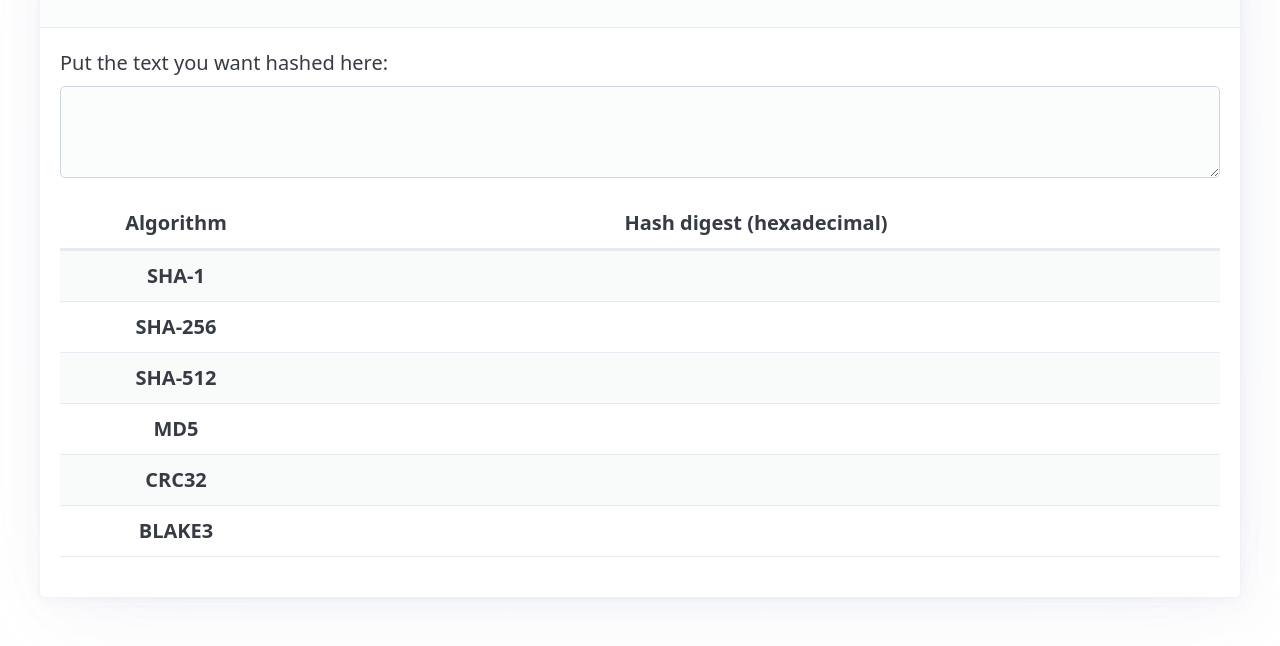
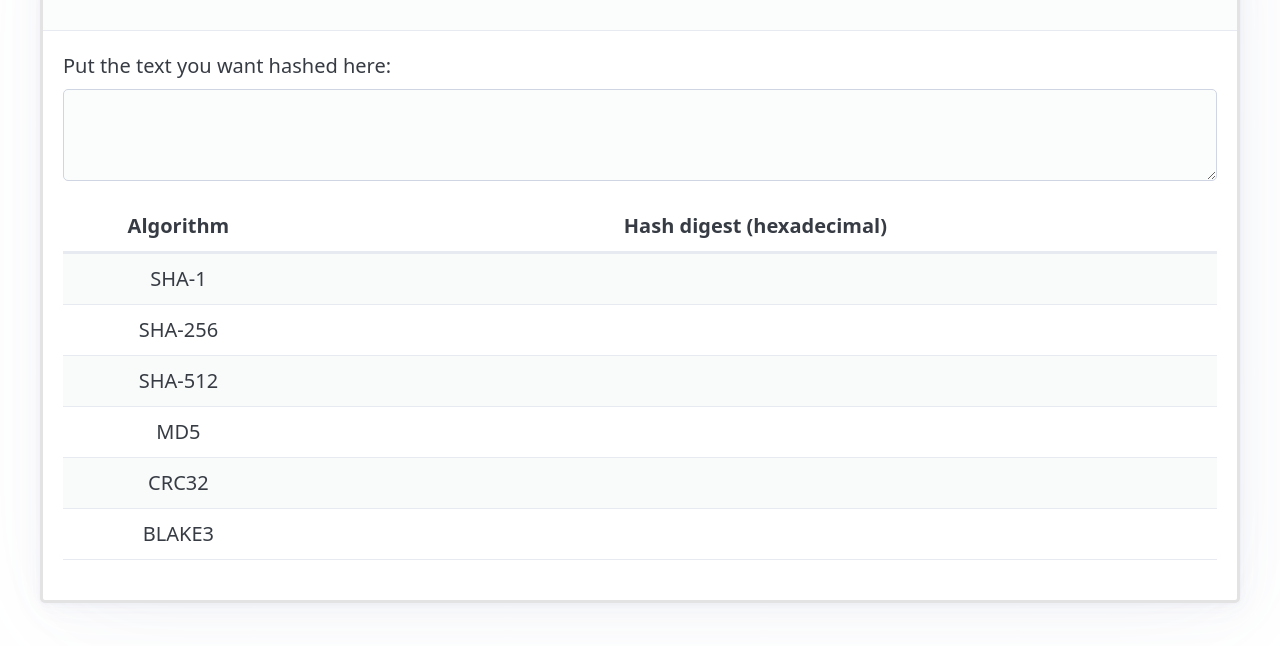
Before and after one commit to andracs/green-metrics-demo, a plain HTML site: page public/index.html in a window 1280 px wide. Shown: the part 134-780 px from the top of the page. Drawn offline with nearby package versions, Linux system fonts and the light colour scheme; a script that the page names is missing.

Commit message:
feat: update style.css

```diff
--- a/public/style.css
+++ b/public/style.css
@@ -4,9 +4,12 @@ th {
 
 td:first-child {
     text-align: center;
-    font-weight: bold;
 }
 
 td:last-child {
     width: 80%;
 }
+
+article {
+    border: 3px solid rgb(227, 227, 227);
+}
```
